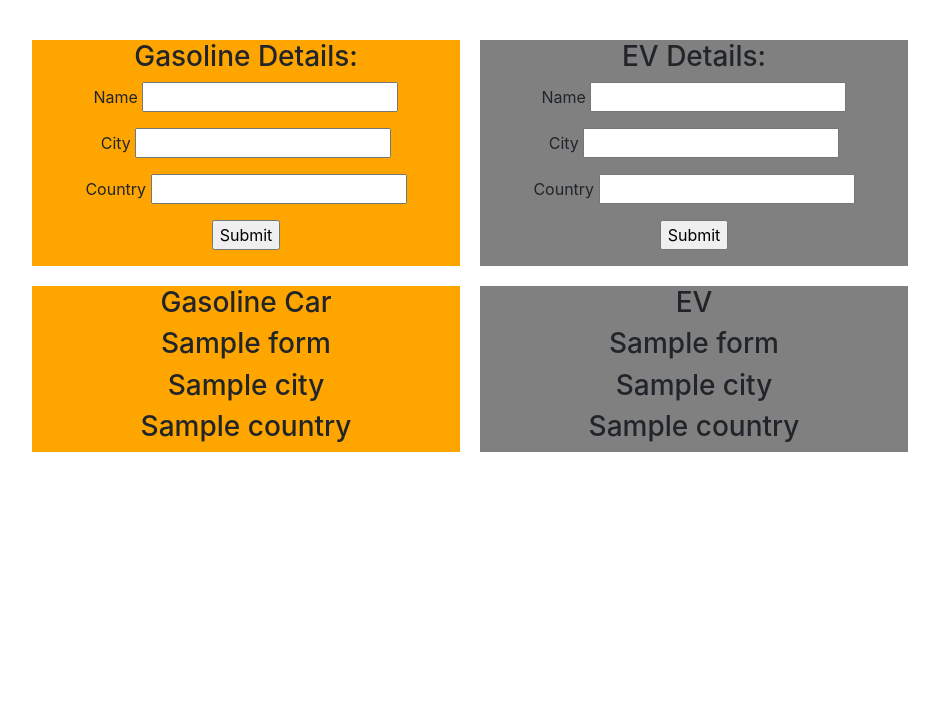
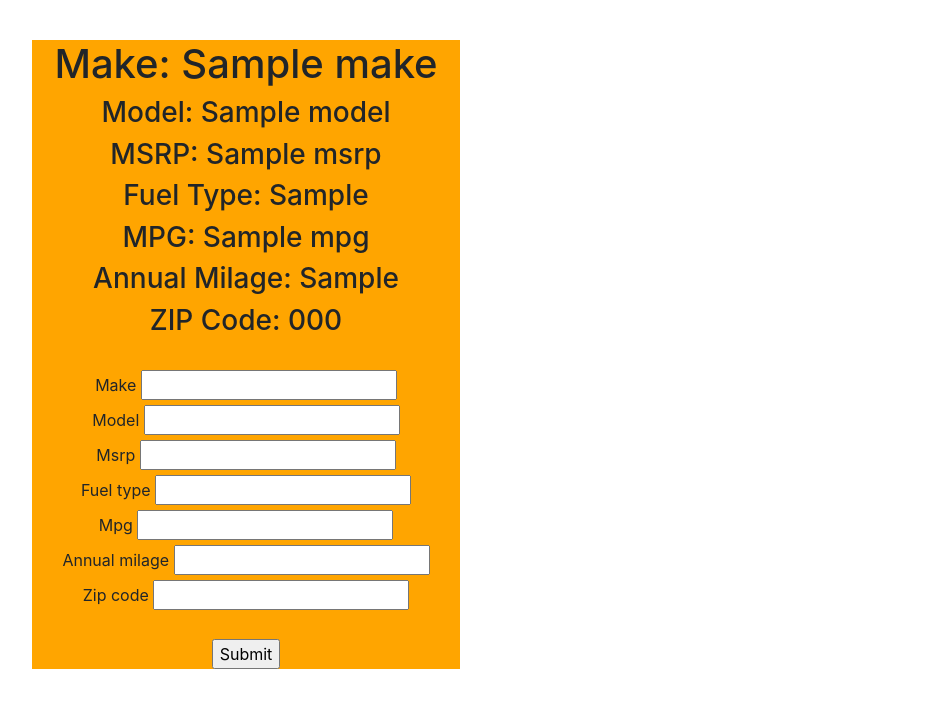
Before and after one commit to T-Matthews/vroom, a Flask app: template app/templates/index.html in a window 1280 px wide. Shown: the part 56-764 px from the top of the page, without its empty margins (170-1109 px from the left). Run offline with Flask 2, Linux system fonts and the light colour scheme; the template is opened without the code that fills it: most values are stand-ins (such as "Sample title", 1, 10 or a date in 2020); form fields are guessed from the names that the template uses; parts of the project's set-up code (start-up, migrations or seed data) failed here and were passed over.

Commit message:
WTForms, zip code, fuel data

```diff
--- a/app/__init__.py
+++ b/app/__init__.py
@@ -1,6 +1,10 @@
 from flask import Flask
+import os
+
+
 
 app = Flask(__name__)
+app.config['SECRET_KEY']=os.environ.get('SECRET_KEY')
 app.config.from_object('config')
 
 
--- a/app/routes.py
+++ b/app/routes.py
@@ -1,29 +1,36 @@
 from app import app
 import requests
 import os
+from app.services import CarForm,initial
+
 
 
 from flask import render_template,request
 
+
+
 @app.route('/',methods = ['POST', 'GET'])
 def home():
-    if request.method == "POST":
-       # getting input with name = fname in HTML form
-        name = request.form.get("Name")
+    for x in initial:
+         x=None
+    form=CarForm()
+    if form.validate_on_submit():
+        print('VALID')
+        input_data={
+                        'make' : form.make.data,
+                        'model' : form.model.data,
+                        'msrp' : form.msrp.data,
+                        'fuel_type':form.fuel_type.data,
+                        'mpg' : form.mpg.data,
+                        'annual_milage':form.annual_milage.data,
+                        'zip_code':form.zip_code.data,
+                    }
+        for k,v in input_data.items():
+            print(k,v)
+    else:
+        print('FAILED')
 
-        city = request.form.get("City")
-        country = request.form.get('Country')
-        print(type(name), type(city), type(country))
-        form_data = {
-             'city':city,
-             'name':name,
-             'country':country
-        }
-        print(name)
-        return render_template('index.html', form_data=form_data)
-    return render_template('index.html',form_data = {'city':"",
-                                                     'name':"",
-                                                     'country':""})
+    return render_template('index.html',input_data=input_data,form=form)
 
 @app.route('/about')
 def about():
--- /dev/null
+++ b/app/services.py
@@ -0,0 +1,79 @@
+fuel_type_list = ['Regular Gasoline', 'Mid-Grade Gasoline','Premium Gasoline','---------------------','Diesel','---------------------','EV']
+from flask_wtf import FlaskForm
+from wtforms import StringField, SubmitField,IntegerField, SelectField
+from wtforms.validators import DataRequired, NumberRange
+from uszipcode import SearchEngine
+import os
+search=SearchEngine()
+#Create the CarForm WTForms Template
+class CarForm(FlaskForm):
+    make = StringField("Vehicle Make")
+    model = StringField("Vehicle Model")
+    msrp = IntegerField('MSRP',validators=[DataRequired()])
+    fuel_type = SelectField('Fuel Type',choices=fuel_type_list,validators=[DataRequired()])
+    mpg = IntegerField("Vehicle MPG",validators = [DataRequired()])
+    annual_milage=IntegerField("Annual Milage",validators = [DataRequired()])
+    zip_code = IntegerField("Annual Milage",validators = [DataRequired(),NumberRange(min=10000,max=99999,message="Invalid 5 digit Zip")])
+    submit = SubmitField()
+
+initial = ['make','model','mpg','msrp','fuel_type','annual_milage','zip_code']
+
+
+#Get City, State from Zip Code
+
+search=SearchEngine()
+def zip_to_city(x):
+    search=SearchEngine()
+    city = search.by_zipcode(x).major_city
+    state=search.by_zipcode(x).state_abbr
+    if city and state:
+        return city,state
+    elif state:
+        return state
+    else:
+        return 'None'
+
+#Get Fuel Price for City. If City not in DB, state used instead
+def getprices(x):
+    city,state=zip_to_city(x)
+    print(city,state)
+    import http.client
+    conn = http.client.HTTPSConnection("api.collectapi.com")
+
+    headers = {
+        'content-type': "application/json",
+        'authorization': #GAS KEY HERE
+        }
+
+    conn.request("GET", f"/gasPrice/stateUsaPrice?state={state}", headers=headers)
+
+    res = conn.getresponse()
+
+    str_data = res.read().decode('utf-8')
+
+    success=False
+    if city in str_data:
+        str_data=str_data[34:str_data.index(city)]
+        diesel = float(str_data[-15:-10])
+        premium=float(str_data[-32:-27])
+        midgrade=float(str_data[-50:-45])
+        gasoline=float(str_data[-69:-64])
+        success=True
+    else:
+
+        str_data=str_data[:str_data.index('}')]
+
+        diesel = float(str_data[-8:-3])
+        premium=float(str_data[-25:-20])
+        midgrade=float(str_data[-43:-38])
+        gasoline=float(str_data[-62:-57])
+
+    print(diesel)
+    print(premium)
+    print(midgrade,type(midgrade))
+    print(gasoline,type(gasoline))
+    return(success,gasoline,midgrade,premium,diesel)
+getprices(91962)
+
+
+# print(zco(80129))
--- a/app/templates/index.html
+++ b/app/templates/index.html
@@ -11,50 +11,86 @@ WheelSpend | Welcome
 
 {% block area11 %}
 
+    {% if msrp %}
+        <h1>Make: {{ make }}</h1>
+        <h3>Model: {{ input_data.model }} </h3>
+        <h3>MSRP: {{ input_data.msrp }} </h3>
+        <h3>Fuel Type: {{ input_data.fuel_type }} </h3>
+        {% if input_data.fuel_type == 'EV' %}
+        <h3>eMPG: {{ input_data.mpg }} </h3>
+        {% else %}
+        <h3>MPG: {{ input_data.mpg }} </h3>
+        {% endif %}
+        <h3>Annual Milage: {{ input_data.annual_milage }} </h3>
+        <h3>ZIP Code: {{ input_data.zip_code }} </h3>
 
-        <h3>Gasoline Details:</h3>
-        <form action="{{url_for('home')}}" method = "POST">
-            <p>Name <input type = "text" name = "Name" /></p>
-            <p>City <input type = "text" name = "City" /></p>
-            <p>Country <input type = "text" name = "Country" /></p>
-            <p><input type = "submit" value = "Submit" /></p>
+
+        <form method="POST">
+            {{ form.hidden_tag() }}
+            <br/>
+            {{ form.make.label }}
+            {{ form.make() }}
+            <br/>
+            {{ form.model.label }}
+            {{ form.model() }}
+            <br/>
+            {{ form.msrp.label }}
+            {{ form.msrp(value=form.msrp.data) }}
+            <br/>
+            {{ form.fuel_type.label }}
+            {{ form.fuel_type() }}
+            <br/>
+            {{ form.mpg.label }}
+            <!-- Because using Integer field, must specify value in following -->
+            {{ form.mpg(value=form.mpg.data) }}
+            <br/>
+            {{ form.annual_milage.label }}
+            {{ form.annual_milage(value=form.annual_milage.data) }}
+            <br/>
+            {{ form.zip_code.label }}
+            {{ form.zip_code(value=form.zip_code.data) }}
+            <br/>
+
+            <br/>
+            {{ form.submit() }}
+
         </form>
+
+    {% else %}
+    <form method="POST">
+        {{ form.hidden_tag() }}
+        <br/>
+        {{ form.make.label }}
+        {{ form.make() }}
+        <br/>
+        {{ form.model.label }}
+        {{ form.model() }}
+        <br/>
+        {{ form.msrp.label }}
+        {{ form.msrp(value=form.msrp.data) }}
+        <br/>
+        {{ form.fuel_type.label }}
+        {{ form.fuel_type() }}
+        <br/>
+        {{ form.mpg.label }}
+        <!-- Because using Integer field, must specify value in following -->
+        {{ form.mpg(value=form.mpg.data) }}
+        <br/>
+        {{ form.annual_milage.label }}
+        {{ form.annual_milage(value=form.annual_milage.data) }}
+        <br/>
+        {{ form.zip_code.label }}
+        {{ form.zip_code(value=form.zip_code.data) }}
+        <br/>
+
+        <br/>
+        {{ form.submit() }}
+
+    </form>
+
+    {% endif %}
 {% endblock area11 %}
 
-{% block area12 %}
 
 
-        <h3>EV Details:</h3>
-        <form action="{{url_for('home')}}" method = "POST">
-            <p>Name <input type = "text" name = "Name" /></p>
-            <p>City <input type = "text" name = "City" /></p>
-            <p>Country <input type = "text" name = "Country" /></p>
-            <p><input type = "submit" value = "Submit" /></p>
-        </form>
-{% endblock area12 %}
-
-
-{% block area21 %}
-
-
-        <h3>Gasoline Car</h3>
-        <h3>{{ form_data.name }}</h3>
-        <h3>{{ form_data.city }}</h3>
-        <h3>{{ form_data.country }}</h3>
-
-
-{% endblock area21 %}
-
-{% block area22 %}
-    {% if form_data.city|length %}
-
-    <h3>EV</h3>
-    <h3>{{ form_data.name }}</h3>
-    <h3>{{ form_data.city }}</h3>
-    <h3>{{ form_data.country }}</h3>
-    {% endif %}
-
-
-{% endblock area22 %}
-
 </div>
```
Also changed, not shown: requirements.txt (+22 -0 lines), test.py (+77 -25 lines), app/templates/components/base.html (line endings or trailing spaces).
